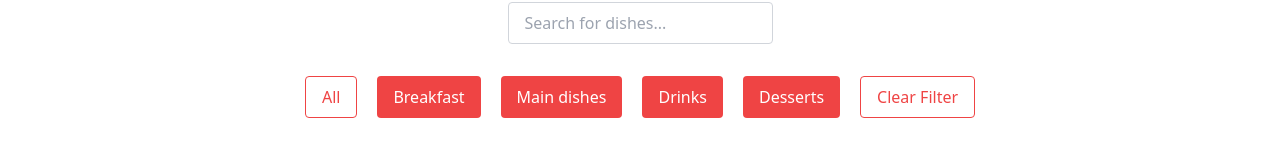
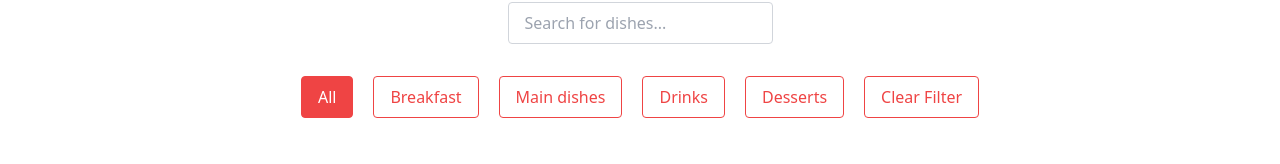
Before and after one commit to sajalbatra/foodzy, a React (Vite) app in the folder frontend/: page /menu in a window 1280 px wide. Shown: the part 265-429 px from the top of the page. Built offline with nearby package versions, Linux system fonts and the light colour scheme; grey boxes are pictures that could not be loaded.

Commit message:
fixes/browse-menu-issue

```diff
--- a/frontend/src/components/MenuPage/Menu.tsx
+++ b/frontend/src/components/MenuPage/Menu.tsx
@@ -32,7 +32,7 @@ const Menu = () => {
 
     if (selectedCategories.length > 0) {
       filteredDishes = filteredDishes.filter((item) =>
-        selectedCategories.every((category) => item.tags.includes(category))
+        selectedCategories.some((category) => item.tags.includes(category))
       );
     }
 
@@ -49,12 +49,12 @@ const Menu = () => {
   const getButtonClass = (buttonCategory: string) => {
     const baseClass = "px-4 py-2 rounded focus:outline-none transition-colors";
     if (buttonCategory === 'All' && selectedCategories.length === 0) {
-      return `${baseClass} text-red-500 border border-red-500 bg-transparent hover:bg-red-100`;
+      return `${baseClass} text-white border border-red-500 bg-red-500 hover:bg-red-100`;
     }
     if (selectedCategories.includes(buttonCategory)) {
-      return `${baseClass} text-red-500 border border-red-500 bg-transparent hover:bg-red-100`;
+      return `${baseClass} text-white bg-red-500 hover:bg-red-600`;
     }
-    return `${baseClass} text-white bg-red-500 hover:bg-red-600`;
+    return `${baseClass} text-red-500 border border-red-500 bg-transparent hover:bg-red-100`;
   };
 
   return (
```
